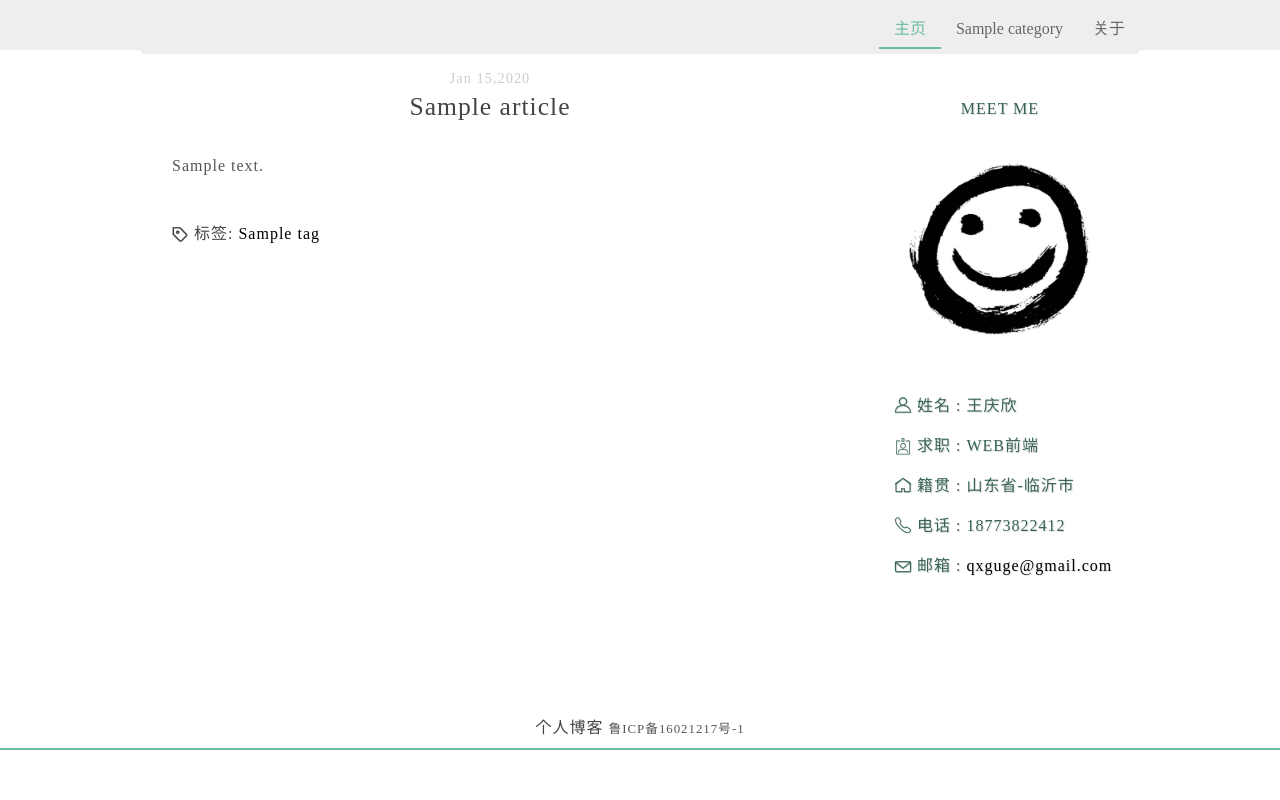
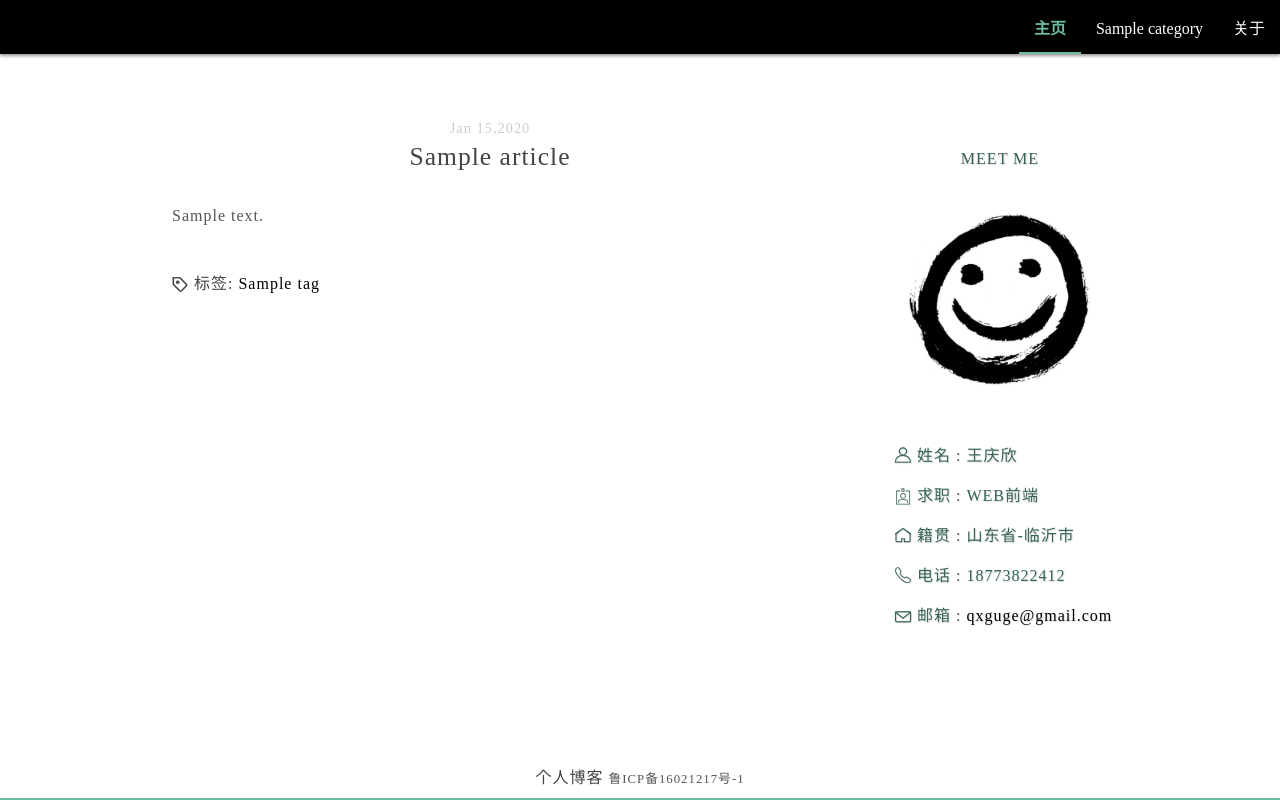
Before and after one commit to qxinGitHub/web_project, a Django app: page /article/?id=1 in a window 1280 px wide. Run offline with Django 3.2, Linux system fonts and the light colour scheme; tables that the repository leaves empty hold one stand-in row (values such as "Sample post").

Commit message:
修正article页顶部样式， 修正文章内li样式无效

```diff
--- a/blog/templates/blog/article.html
+++ b/blog/templates/blog/article.html
@@ -3,7 +3,7 @@
 <html lang="en">
 <head>
 	<meta charset="UTF-8">
-	<title>{{article.title}}</title>
+	<title>{{article.title}}--庆欣</title>
 	<link rel="stylesheet" href="{% static 'blog/article.css' %}">
 </head>
 <body>
@@ -15,8 +15,8 @@
 						<li class="top-nav-item"><a href="{% url 'category' %}?cid={{ category.id }}">{{category.name}}</a></li>
 						{% endfor %}
 						<li class="top-nav-item"><a href="/about">关于</a></li>
+		        	<div class="top-nav-line" id="top-nav-line"></div>
 					</ul>
-		        	<div class="top-nav-line" id="top-nav-line"></div>
 				</nav>
 	</header>
 	<!-- <div class="header-fill" style="height: 51px;width:100%"></div> -->
--- a/static/blog/article.css
+++ b/static/blog/article.css
@@ -33,9 +33,9 @@
 	header{
 		height: 50px;
         width: 100%;
-		background: rgba(238,238,238,.7);
-        position: fixed;
-        top:0;
+		/*background: rgba(238,238,238,.7);*/
+        /*position: fixed;*/
+        /*top:0;*/
         -webkit-transition: .5s;
         -moz-transition: .5s ;
         -ms-transition: .5s ;
@@ -45,36 +45,53 @@
 
 	nav{
 		background: #eee;
-		opacity: .7;
-		width: 1000px;
+		/*opacity: .7;*/
+		/*width: 1000px;*/
 		text-align: right;
-		position: fixed;
-		z-index: 1;
-		top: 0;
-		left: 50%;
-		transform: translate(-50%,0);
+		position: relative;
+		width: 100%;
+		height: 50px;
+		background: #000;
+		/*color: #fff;*/
+		/*position: fixed;*/
+		/*z-index: 1;*/
+		/*top: 0;*/
+		/*left: 50%;*/
+		/*transform: translate(-50%,0);
         -webkit-transition: all .5s;
         -moz-transition: all .5s;
         -ms-transition: all .5s;
         -o-transition: all .5s;
-        transition: all .5s;
+        transition: all .5s;*/
 
-		border-bottom-left-radius:5px;
-		border-bottom-right-radius:5px;
+		/*border-bottom-left-radius:5px;*/
+		/*border-bottom-right-radius:5px;*/
+	}
+	.top-nav{
+		box-shadow: 0 2px 3px #999;
+		width: 100%;
+		background: #000;
+		/*text-align: right;*/
+		margin: 0;
+		padding: 0;
+		font-size: 0;
+		position: fixed;
+		top: 0;
+		opacity: 1;
+		transition: .5s;
+	}
+	.top-nav-active{
+		top: -100px;
+		opacity: 0;
 	}
 
-    header:hover{
+/*    header:hover{
         background: rgba(238,238,238,1);
     }
     header:hover nav{
         opacity:1;
-    }
-	.top-nav{
-		margin: 0;
-		padding: 0;
-		font-size: 0;
-	}
-	li{
+    }*/
+	header li{
 		display: inline-block;
 		list-style: none;
 	}
@@ -88,13 +105,14 @@
 
 	.top-nav-item a{
 		text-decoration: none;
-		color: #666;
+		color: #fff;
 		transition: .3s;
 		transition: .5s;
 	}
 	.top-nav-item-active a{
 		/*color: #fff;*/
 		color: #6CBC9E;
+		font-weight: bold;
 	}
 
 	.top-nav-line{
@@ -102,7 +120,7 @@
 	    /*width: 100px;*/
 	    height: 2px;
 	    background: #6CBC9E;
-	    bottom: 5px;
+	    bottom: 0px;
 	    transition: .8s;
 	}
 	.active{
@@ -218,6 +236,7 @@ iframe{
 aside{
 	/*display: inline-block;*/
 	float: right;
+	z-index: -1;
 	width: 280px;
 	height: 600px;
 	/*transition: 1s;*/
--- a/static/blog/article.js
+++ b/static/blog/article.js
@@ -206,7 +206,6 @@ function addEvent(ele,event,handle){
         ele["on"+event] = handle;
     }
 }
-
 function $(obj){
     return document.querySelector(obj);
 }
--- a/static/blog/style.css
+++ b/static/blog/style.css
@@ -77,7 +77,7 @@ li{
     /*width: 100px;*/
     height: 2px;
     background: #6CBC9E;
-    bottom: 5px;
+    bottom: 0px;
     transition: .8s;
 }
 .active{
```
